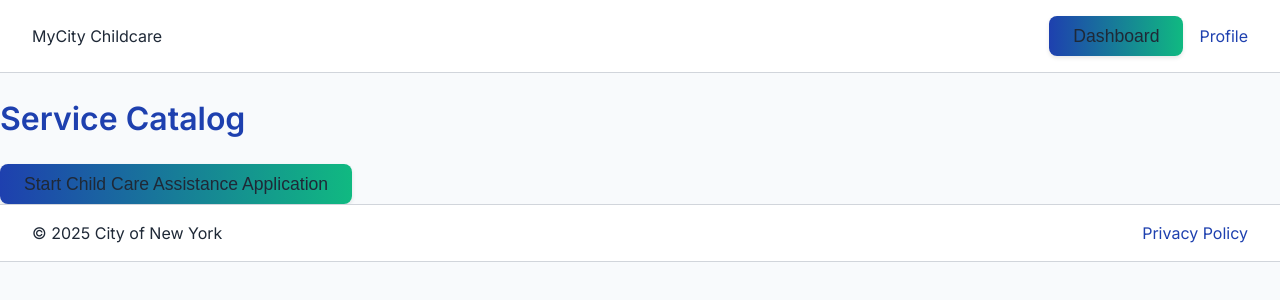
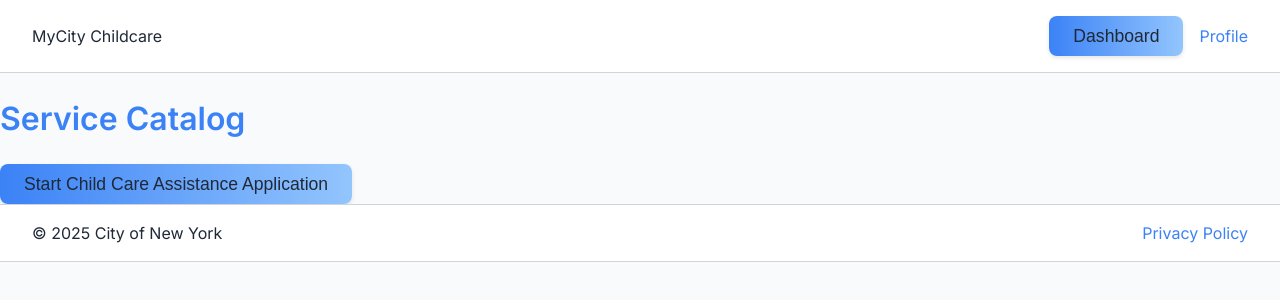
Before and after one commit to mkanpa-git/intake-form-app, a React (Create React App) app in the folder test-form/: page / in a window 1280 px wide. Shown: the top 300 px of the page. Built offline with nearby package versions, Linux system fonts and the light colour scheme.

Commit message:
Update form.css

```diff
--- a/test-form/src/form.css
+++ b/test-form/src/form.css
@@ -2,10 +2,10 @@
 @import url('https://fonts.googleapis.com/css2?family=Inter:wght@400;600&display=swap');
 
 :root {
-  --primary-color: #1e40af; /* indigo */
-  --primary-hover: #1d4ed8; /* indigo lighter */
+  --primary-color: #3b82f6;
+  --primary-hover: #60a5fa;
   --secondary-color: #e0e7ff;
-  --accent-color: #10b981; /* emerald */
+  --accent-color: #93c5fd;
   --background: #f8fafc;
   --surface: #ffffff;
   --border: #d1d5db;
```
